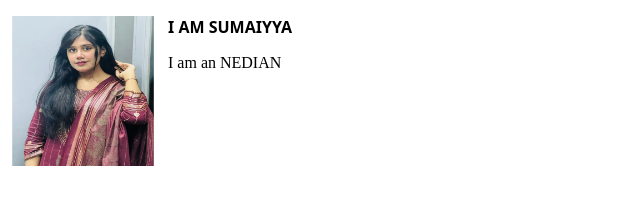
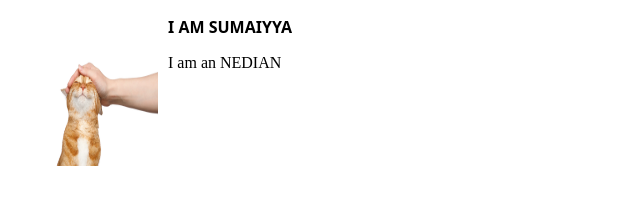
Before and after one commit to Sumaiyya925/HTML, a plain HTML site: page index.html in a window 1280 px wide. Shown: the whole page, without its empty margins (0-640 px from the left). Drawn offline with Linux system fonts and the light colour scheme.

Commit message:
changed pic

```diff
--- a/index.html
+++ b/index.html
@@ -24,7 +24,7 @@
         </style>
     </head>
     <body>
-        <img class= "mypic"src="sumaiyya.jpg">
+        <img class= "mypic"src="cat.webp">
 
         <p class="name">I AM SUMAIYYA</p>
         <p class="detail">I am an NEDIAN</p>
```
Also changed, not shown: cat.webp (added), sumaiyya.jpg (deleted).
